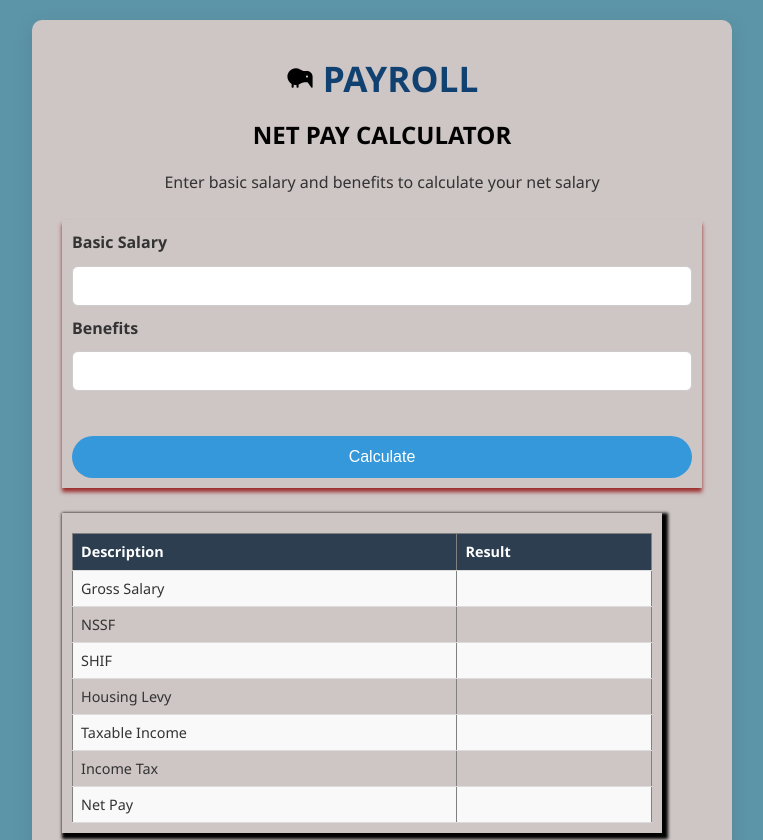
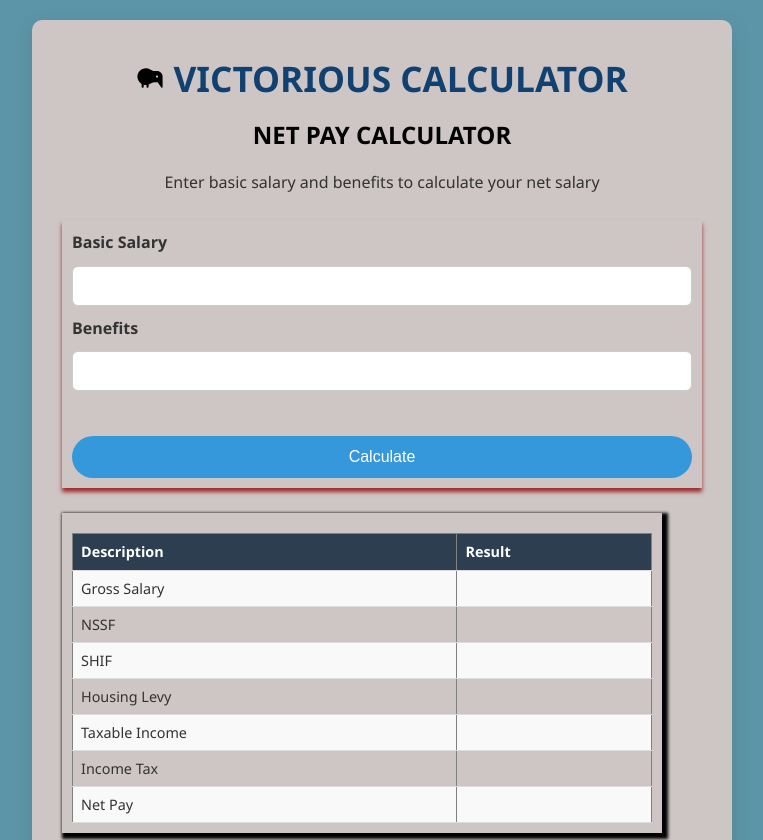
Before and after one commit to Victorious-ke/Code-Challenge, a website: page index.html in a window 1280 px wide. Shown: the top 840 px of the page, without its empty margins (258-1021 px from the left). Drawn offline with Linux system fonts and the light colour scheme; no server answers.

Commit message:
victorious brand

```diff
--- a/index.html
+++ b/index.html
@@ -12,7 +12,7 @@
 
 <body>
   <main>
-    <h1 id="brand"><img src="assets/brandicon.svg" alt="Brand Icon" style="width: 28px; height: 28px;"> Payroll</h1>
+    <h1 id="brand"><img src="assets/brandicon.svg" alt="Brand Icon" style="width: 28px; height: 28px;"> Victorious Calculator</h1>
     <h2 id="def">NET PAY CALCULATOR</h2>
     <p>Enter basic salary and benefits to calculate your net salary</p>
 
```
